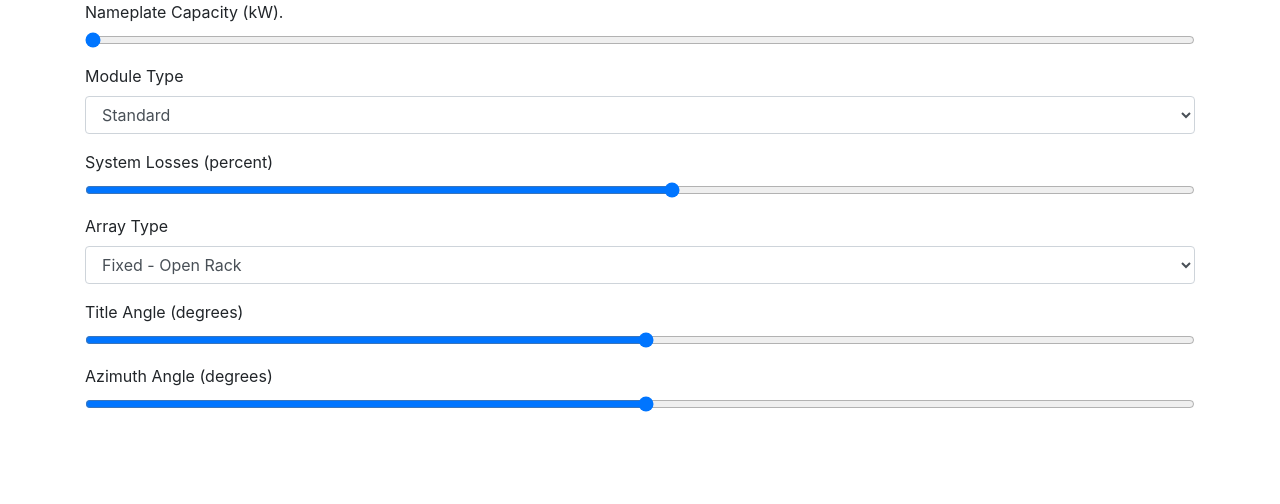
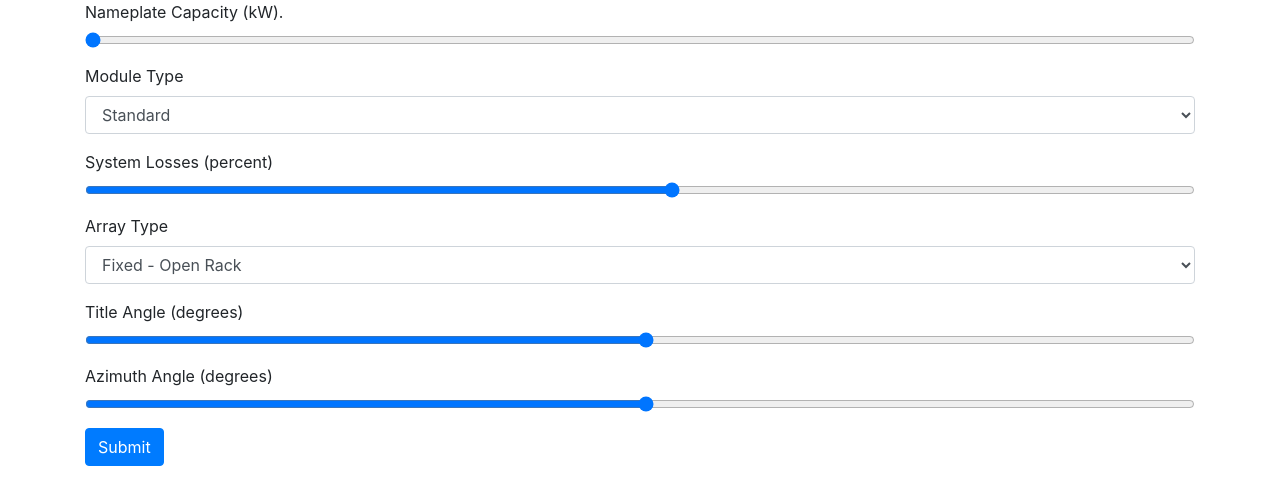
Before and after one commit to theleewise/PVWatts-App, a React (Create React App) app: page / in a window 1280 px wide. Shown: the top 504 px of the page. Built offline with nearby package versions, Linux system fonts and the light colour scheme; no server answers.

Commit message:
Add API fetch

```diff
--- a/src/App.js
+++ b/src/App.js
@@ -2,10 +2,17 @@
 /* eslint-disable jsx-a11y/label-has-associated-control */
 import React from 'react';
 import 'bootstrap/dist/css/bootstrap.min.css';
+import { useFetch } from './hooks';
+import ResultsTable from './components/ResultsTable';
 
 export default function App() {
+  const url = 'https://developer.nrel.gov/api/pvwatts/v6.json?api_key=DEMO_KEY&lat=40&lon=-105&system_capacity=4&azimuth=180&tilt=40&array_type=1&module_type=1&losses=10&timeframe=hourly&format=json';
+  const { data, refetch } = useFetch(url);
+  // isLoading hasError errorMessage updateUrl updateParams
+
   return (
     <div className="container">
+      <div>
         <div className="form-group">
           <label htmlFor="systemCapacityInput">Nameplate Capacity (kW).</label>
           <input id="systemCapacityInput" type="range" min="0.05" max="500000" step="10" className="form-control-range" />
@@ -40,6 +47,9 @@ export default function App() {
           <label htmlFor="azimuthAngleInput">Azimuth Angle (degrees)</label>
           <input type="range" min="0" max="99" step="1" className="form-control-range" id="azimuthAngleInput" />
         </div>
+        <button type="submit" className="btn btn-primary" onClick={refetch}>Submit</button>
+      </div>
+      {data && <ResultsTable acMonthly={data.outputs.ac_monthly} poa={data.outputs.poa} /> }
     </div>
   );
 }
```
Lines whose indentation alone changed are shown as unchanged.
